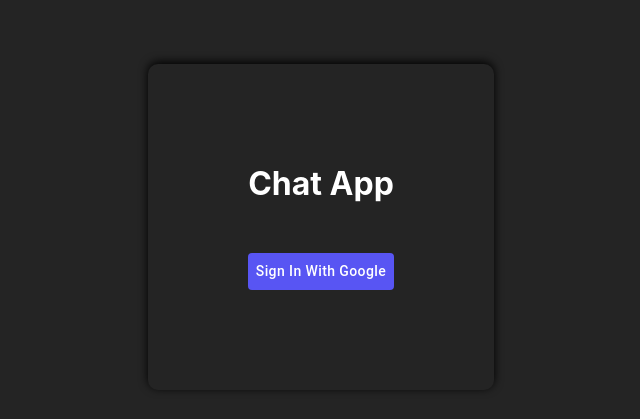
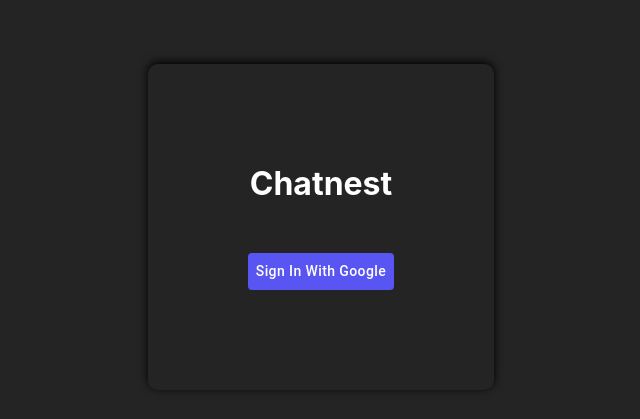
Before and after one commit to dhwajsharma/Chatnest, a React (Create React App) app: page / in a window 1280 px wide. Shown: the part 173-592 px from the top of the page, without its empty margins (319-959 px from the left). Built offline with nearby package versions, Linux system fonts and the light colour scheme; no server answers.

Commit message:
changed app name

```diff
--- a/src/App.js
+++ b/src/App.js
@@ -21,7 +21,7 @@
   if (loading) {
     return (
       <AppLoading>
-        <h1>Chat App</h1>
+        <h1>Chatnest</h1>
         <Spinner
           name="ball-spin-fade-loader"
           color="white"
--- a/src/components/Login.js
+++ b/src/components/Login.js
@@ -11,7 +11,7 @@
     return (
         <LoginContainer>
             <LoginInnerContainer>
-                <h1>Chat App</h1>
+                <h1>Chatnest</h1>
                 <Button onClick={signIn}>
                     Sign In With Google
                 </Button>
--- a/src/components/Sidebar.js
+++ b/src/components/Sidebar.js
@@ -14,7 +14,7 @@
         <SidebarContainer>
             <SidebarHeader>
                 <SidebarInfo>
-                    <h2>Chat App</h2>
+                    <h2>Chatnest</h2>
                     <h3>
                         <FiberManualRecord />
                         {user.displayName}
```
Also changed, not shown: firebase.json (added), 1 other file (tests, documents, lock files or other folders).
